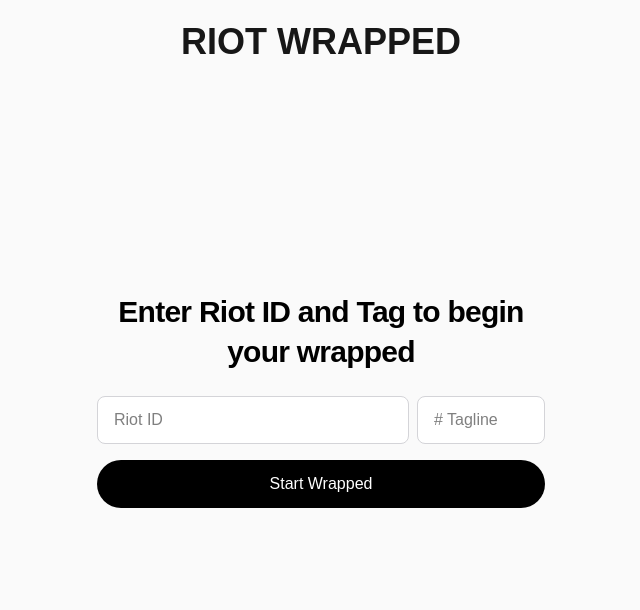
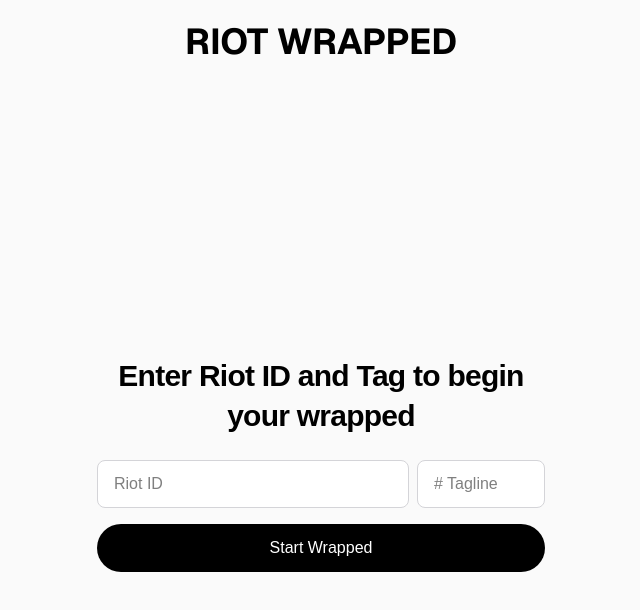
Before and after one commit to EmmanuelCobian/league-wrapped, a Next.js app: page / in a window 1280 px wide. Shown: the top 610 px of the page, without its empty margins (319-959 px from the left). Built offline with nearby package versions, Linux system fonts and the light colour scheme.

Commit message:
added reset handling. Moved navbar to page.js from layout.js

```diff
--- a/app/components/wrapped/Navbar.js
+++ b/app/components/wrapped/Navbar.js
@@ -1,17 +1,18 @@
 "use client"
-import Link from 'next/link';
 
-export default function Navbar() {
+export default function Navbar({ handleReset, showNavbar = true }) {
+  if (!showNavbar) return null;
+
   return (
     <nav className="fixed top-0 left-0 right-0 z-50 bg-zinc-50 font-sans dark:bg-black">
       <div className="max-w-7xl mx-auto px-4 sm:px-6 lg:px-8">
         <div className="flex justify-center items-center h-16 pt-5">
-          <Link
-            href="/"
-            className="text-4xl font-bold text-white-800 hover:text-gray-600 transition-colors"
+          <button
+            onClick={handleReset}
+            className="text-4xl font-bold text-black dark:text-white hover:text-gray-600 dark:hover:text-gray-400 transition-colors cursor-pointer"
           >
             RIOT WRAPPED
-          </Link>
+          </button>
         </div>
       </div>
     </nav>
--- a/app/layout.js
+++ b/app/layout.js
@@ -1,6 +1,5 @@
 import { Geist, Geist_Mono } from "next/font/google";
 import "./globals.css";
-import Navbar from "./components/wrapped/Navbar";
 
 const geistSans = Geist({
   variable: "--font-geist-sans",
@@ -13,18 +12,15 @@
 });
 
 export const metadata = {
-  title: "Create Next App",
-  description: "Generated by create next app",
+  title: "Riot Wrapped",
+  description: "Your League of Legends Wrapped",
 };
 
 export default function RootLayout({ children }) {
   return (
     <html lang="en">
-      <body>
-        <Navbar />
-        <main className={`${geistSans.variable} ${geistMono.variable} antialiased`}>
-          {children}
-        </main>
+      <body className={`${geistSans.variable} ${geistMono.variable} antialiased`}>
+        {children}
       </body>
     </html>
   );
--- a/app/page.js
+++ b/app/page.js
@@ -1,5 +1,6 @@
 "use client"
 import { useState } from 'react';
+import Navbar from "./components/wrapped/Navbar";
 import LoginScreen from "./components/wrapped/LoginScreen.js";
 import LoadingScreen from "./components/wrapped/LoadingScreen.js";
 import OverallStats from "./components/wrapped/OverallStats.js";
@@ -16,7 +17,6 @@
   const [currScreen, setCurrScreen] = useState(0)
 
   const fetchData = async (riotId, tagline) => {
-
     setState('loading')
     setErrorMessage('')
     try {
@@ -27,13 +27,11 @@
         },
         body: JSON.stringify({ gameName: riotId, tagLine: tagline }),
       });
-
       const result = await response.json();
       console.log(result)
       if (!result.success) {
         throw new Error(result.error);
       }
-
       setWrappedData(result.data);
       setState('overall_stats');
       setCurrScreen(0)
@@ -56,18 +54,23 @@
     setState('input')
   }
 
-  if (state == 'input') return <LoginScreen fetchData={fetchData} />
-  if (state == 'loading') return <LoadingScreen />
-  if (state == 'error') return <ErrorScreen errorMessage={errorMessage} handleReset={handleReset} />
-
   let screens = [
     <OverallStats onNavigate={onNavigate} data={wrappedData} />,
     <MechanicSkills onNavigate={onNavigate} data={wrappedData} />,
-    // <TeamPlayer onNavigate={onNavigate} data={wrappedData} />,
     <RoleStats onNavigate={onNavigate} data={wrappedData} />,
     <TimePreference onNavigate={onNavigate} data={wrappedData} />,
     <SummaryScreen onNavigate={onNavigate} data={wrappedData}/>
   ]
 
-  return screens[currScreen]
+  return (
+    <>
+      <Navbar handleReset={handleReset}/>
+      <div className="pt-16">
+        {state == 'input' && <LoginScreen fetchData={fetchData} />}
+        {state == 'loading' && <LoadingScreen />}
+        {state == 'error' && <ErrorScreen errorMessage={errorMessage} handleReset={handleReset} />}
+        {state !== 'input' && state !== 'loading' && state !== 'error' && screens[currScreen]}
+      </div>
+    </>
+  )
 }
```
